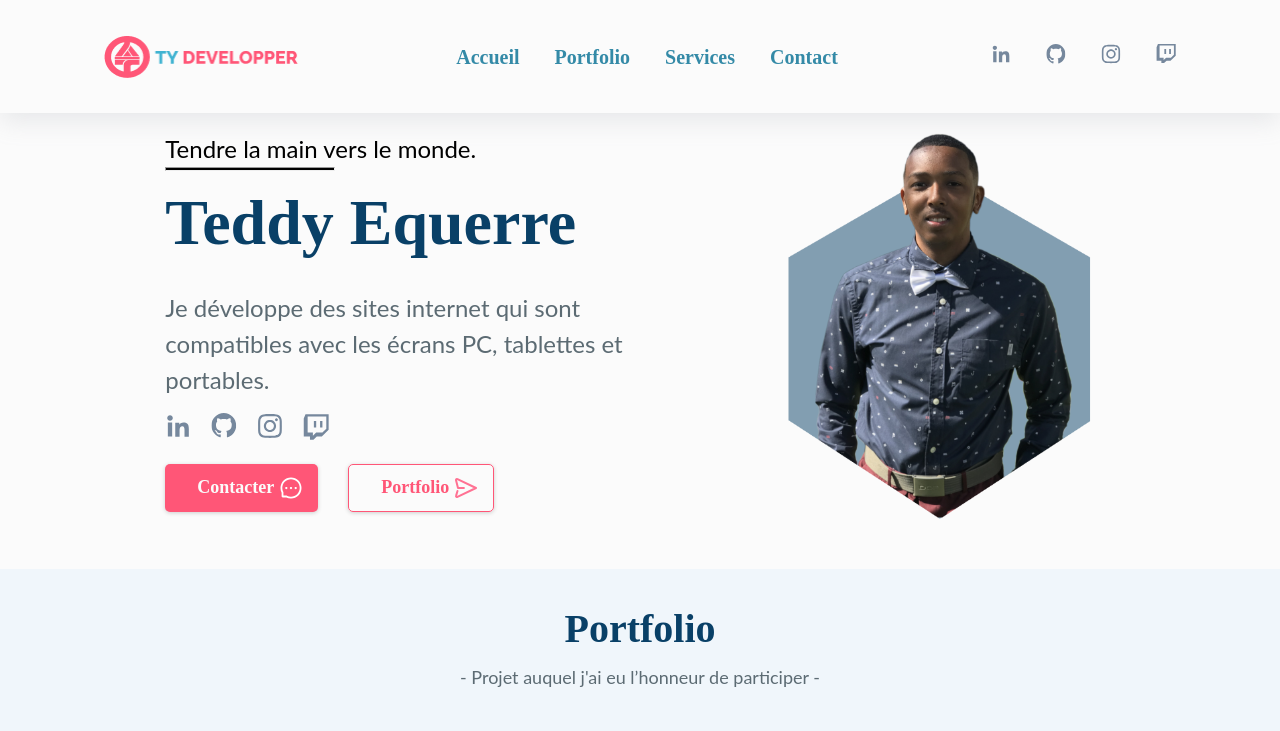
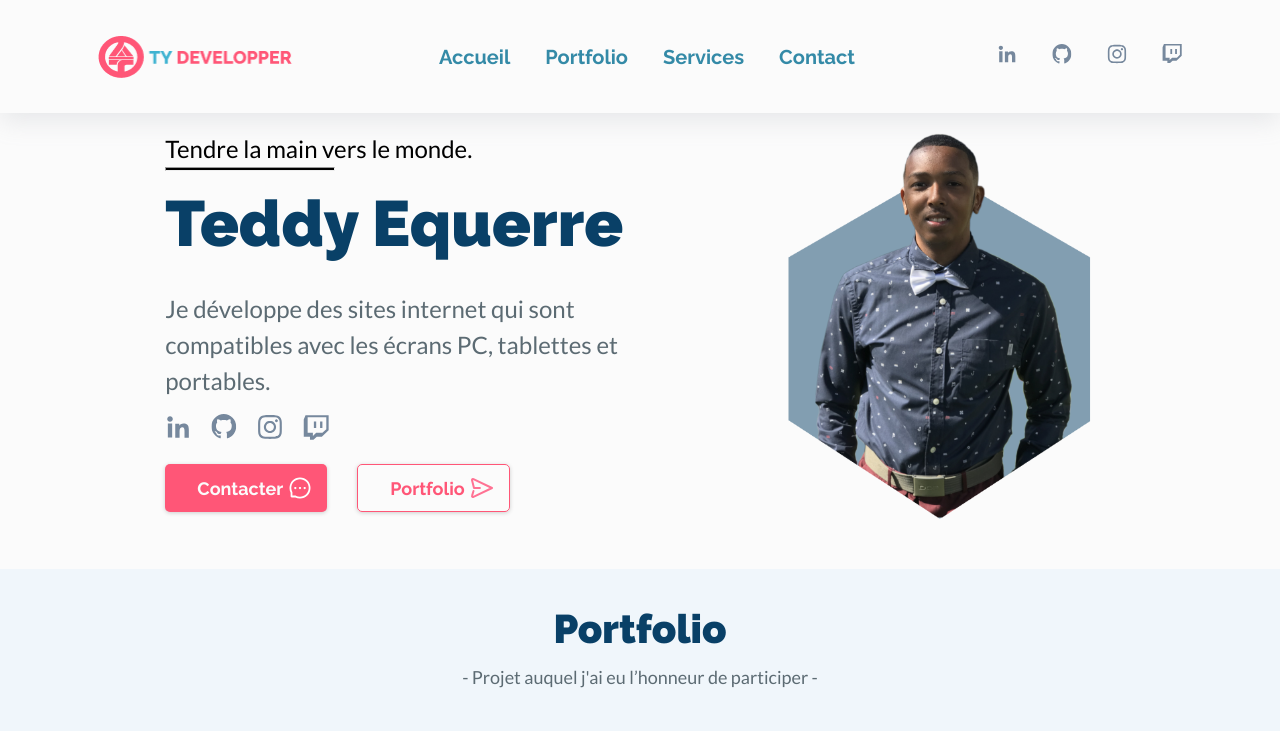
Before and after one commit to maakino/TY-Developper, a website: page index.html in a window 1280 px wide. Shown: the top 731 px of the page. Drawn offline with nearby package versions, Linux system fonts and the light colour scheme; files that its build step writes are made by us from their sources; files whose address does not match are found by name; a web font is replaced by a local one.

Commit message:
add @ at font face

```diff
--- a/src/scss/typo/font.scss
+++ b/src/scss/typo/font.scss
@@ -1,35 +1,35 @@
-font-face {
+@font-face {
     font-family: "Raleway";
     src: url("../../../raleway/Raleway-Medium.ttf");
     font-weight: 400;
     font-display: swap;
 }
 
-font-face {
+@font-face {
     font-family: "Raleway";
     src: url("../../../raleway/Raleway-SemiBold.ttf");
     font-weight: 600;
     font-display: swap;
 }
-font-face {
+@font-face {
     font-family: "Raleway";
     src: url("../../../raleway/Raleway-Bold.ttf");
     font-weight: 700;
     font-display: swap;
 }
-font-face {
+@font-face {
     font-family: "Raleway";
     src: url("../../../raleway/Raleway-Black.ttf");
     font-weight: 800;
     font-display: swap;
 }
-font-face {
+@font-face {
     font-family: "Lato";
     src: url("../../../font/lato/Lato-Regular.ttf");
     font-weight: 800;
     font-display: swap;
 }
-font-face {
+@font-face {
     font-family: "Lato";
     src: url("../../../font/lato/Lato-Medium.ttf");
     font-weight: 800;
```
